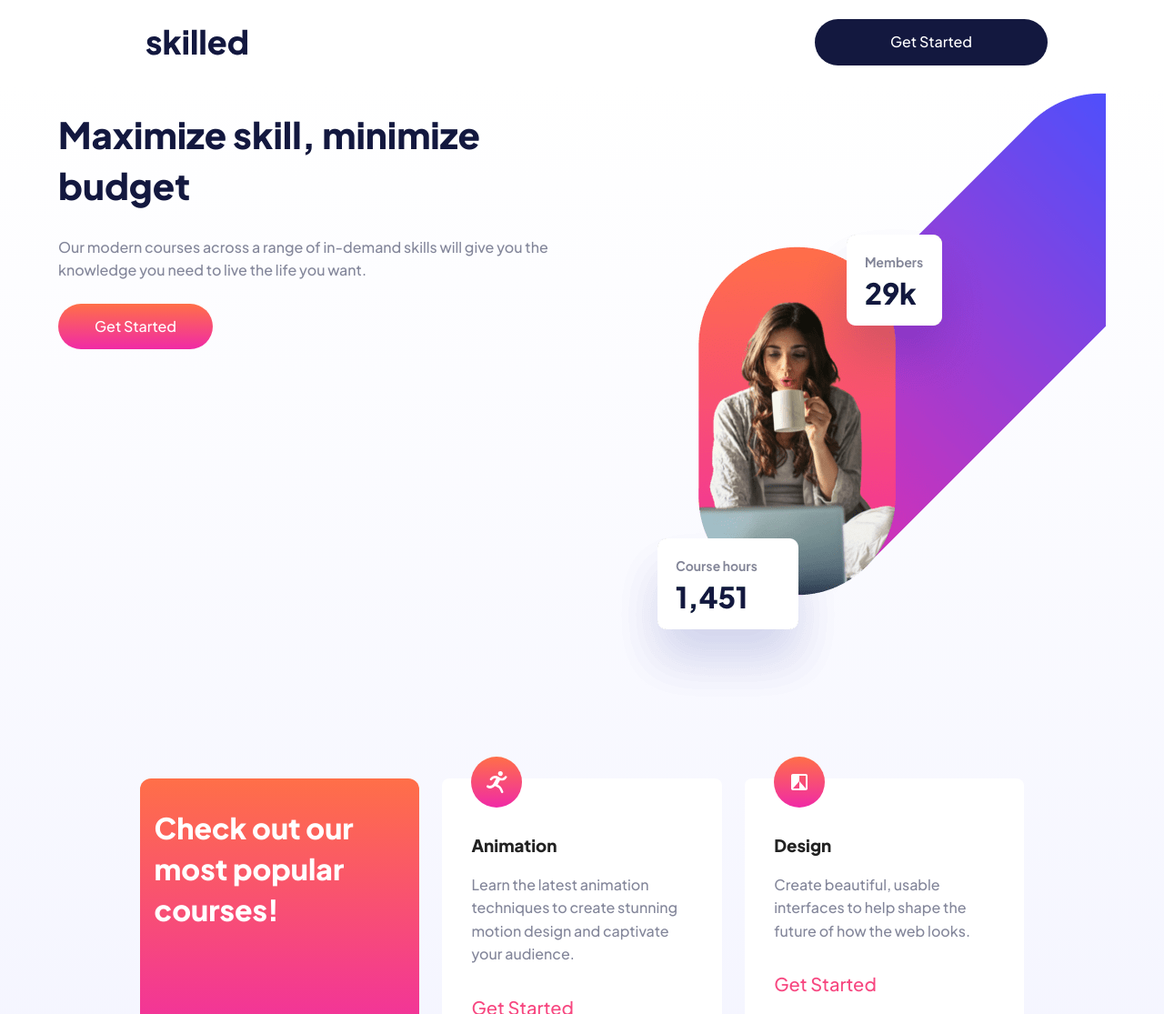
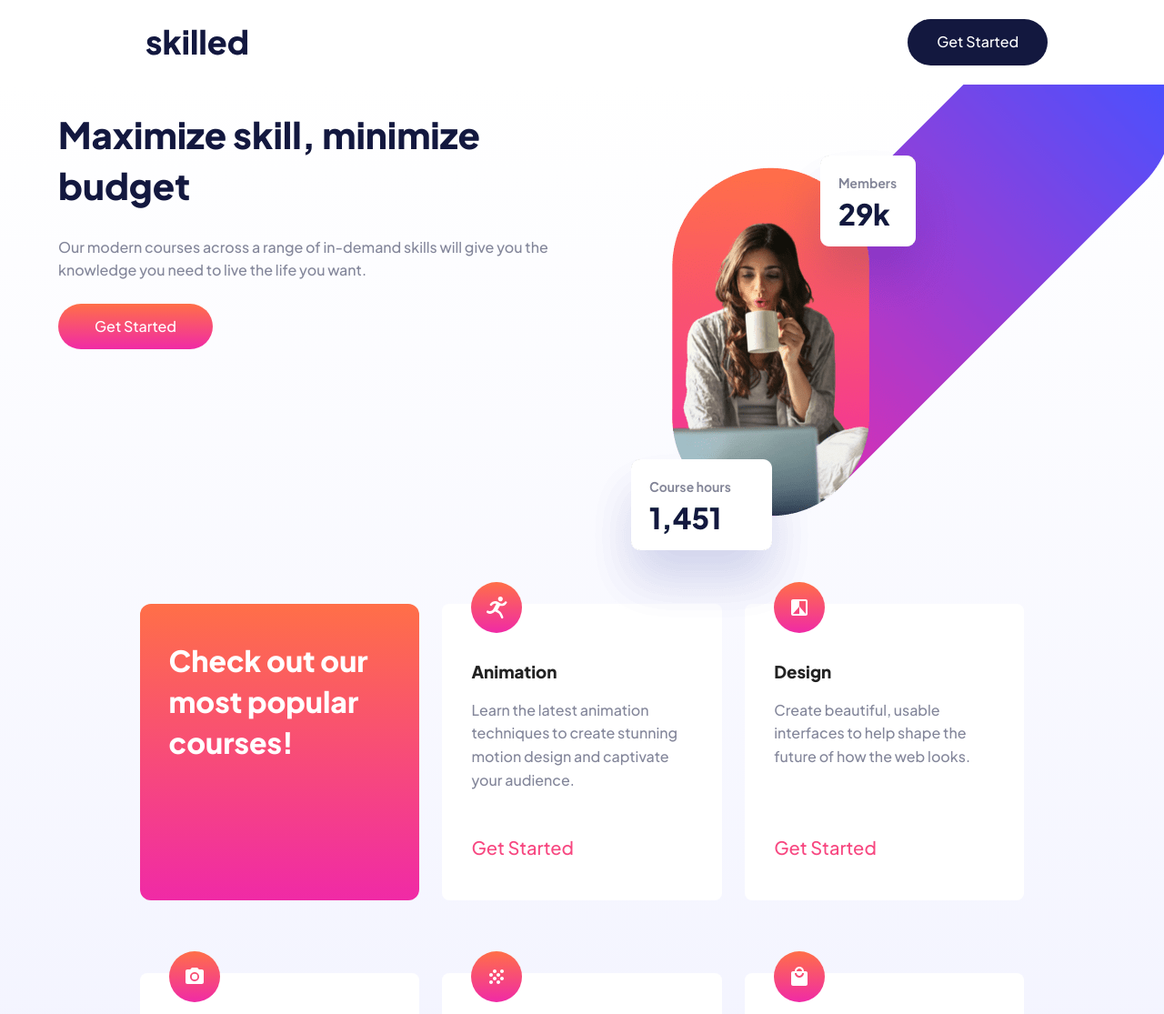
Before and after one commit to amyspencerproject/skilled-landing-page, a plain HTML site: page index.html in a window 1280 px wide. Shown: the top 1115 px of the page at 91% size. Drawn offline with Linux system fonts and the light colour scheme.

Commit message:
Adjusted margins and added flex column to cards and repositioned hero image and image container div

```diff
--- a/css/main.css
+++ b/css/main.css
@@ -132,6 +132,7 @@ main {
   flex-flow: row wrap;
   padding-bottom: 2rem;
   width: 100%;
+  overflow: hidden;
 }
 
 
@@ -209,8 +210,9 @@ h1 {
 
 .card-content {
   display: flex;
-  align-items: center;
-  flex-flow: row wrap;
+  align-items: stretch;
+  /* justify-content: left; */
+  flex-direction: column;
 }
 
 .course-card p,
@@ -222,6 +224,7 @@ a {
   color: #F74780;
   text-decoration: none;
   font-size: 1.25rem;
+  margin-top: auto;
 }
 
 .course-card a:hover {
@@ -231,6 +234,7 @@ a {
 .course-card p {
   color: #83869A;
   line-height: 1.6rem;
+  min-height: 9.4rem;
 }
 
 .animation::before {
@@ -337,6 +341,7 @@ footer {
     /* align-items: center; */
     /* flex-flow: row nowrap; */
     width: 90%;
+    margin-bottom: 14rem;
   }
 
   .content-wrapper {
@@ -346,23 +351,24 @@ footer {
 
   .contain-hero-image {
     width: 50%;
-    /* position: relative; */
-    /* top: -20%; */
-    /* right: 0%; */
+    position: relative;
+    top: 5%;
+    right: 0%;
+    /* background-color: #F02AA6; */
+    /* min-height: 25rem; */
     /*right: -5%;
     top: -40%;*/
     /* object-fit: contain; */
     /* transform: translateX(55%); */
-    overflow: hidden;
+    /* overflow: hidden; */
   }
 
   .hero-image {
     display: block;
     width: 100%;
-    position: relative;
-    right: -5%;
-    top: -5%;
-    /* bottom: 20%; */
+    position: absolute;
+    right: 0%;
+    top: -45%;
     object-fit: contain;
   }
 
@@ -383,7 +389,7 @@ footer {
 
   .courses-heading {
     font-size: 2rem;
-    margin: 2rem 1rem;
+    margin: 2.5rem 2rem 1rem;
   }
 }
 
@@ -398,6 +404,10 @@ footer {
 
   header {
     width: 80%;
+  }
+
+  .header-button {
+    width: 15%;
   }
 
   .courses {
```
Also changed, not shown: 1 other file.
